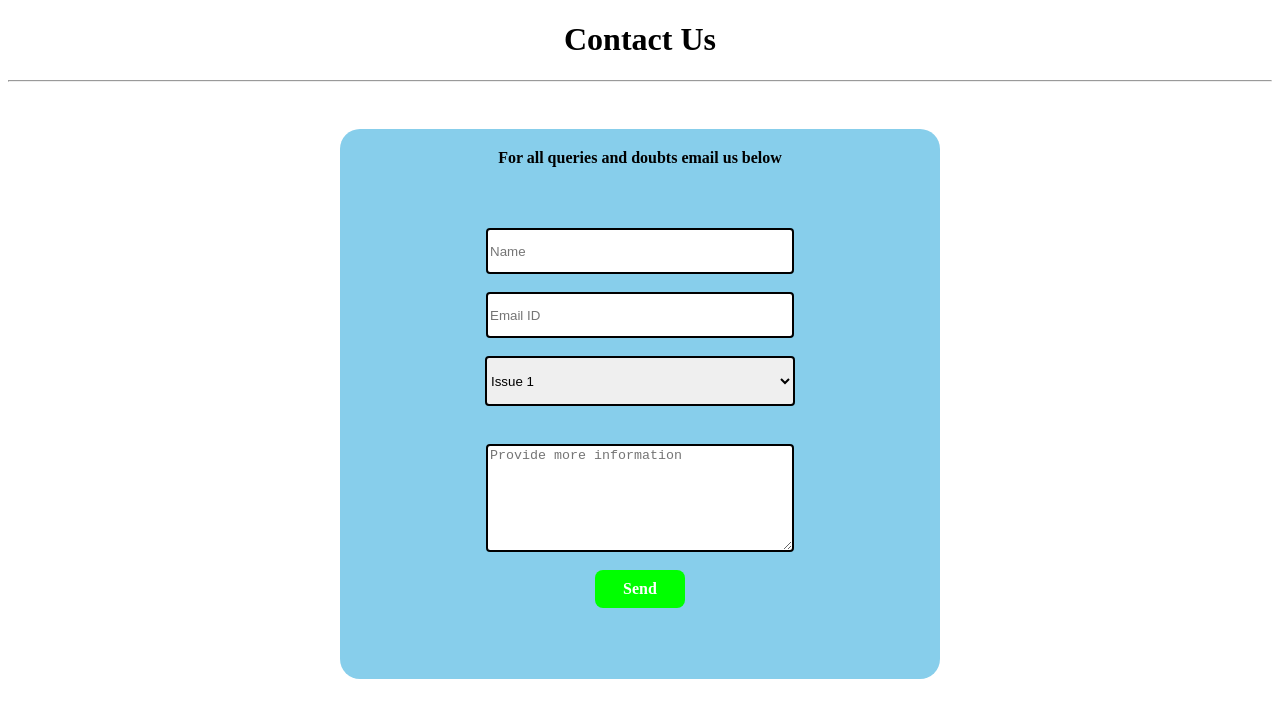
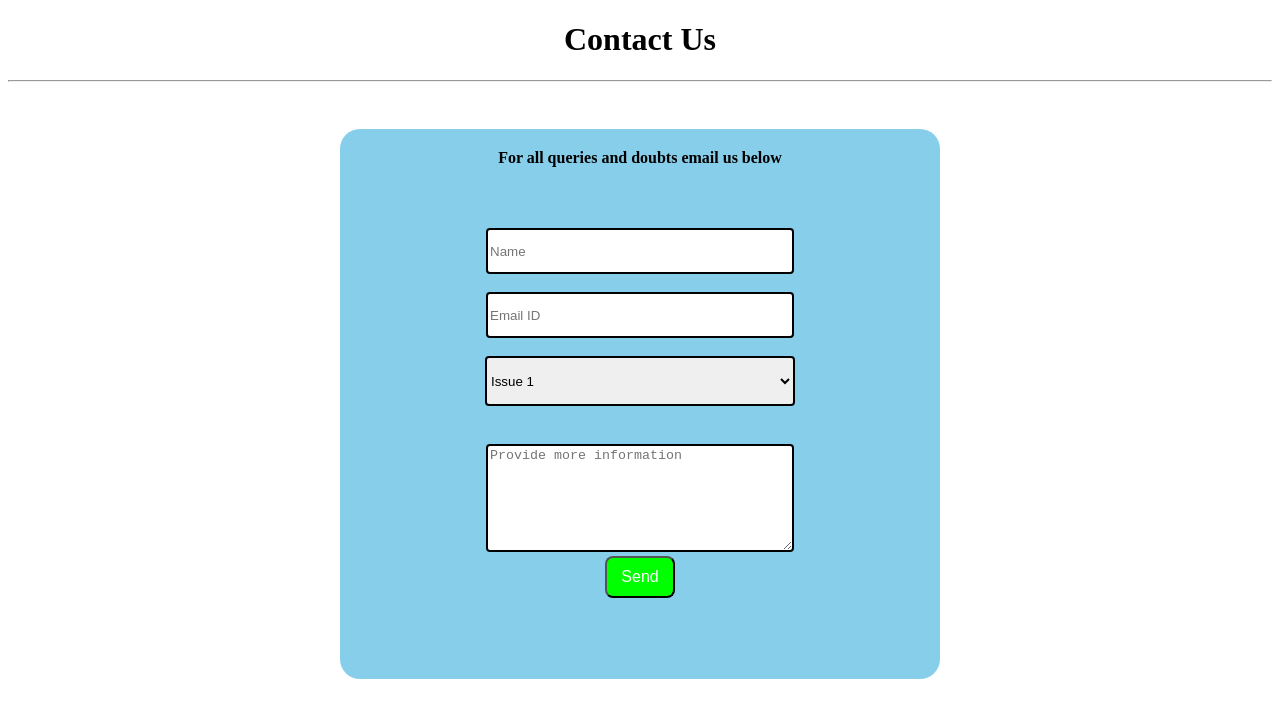
Before and after one commit to Sathish-Kumar-A/contactpage, a plain HTML site: page index.html in a window 1280 px wide. Drawn offline with Linux system fonts and the light colour scheme.

Commit message:
Update index.html

```diff
--- a/index.html
+++ b/index.html
@@ -40,7 +40,7 @@
             margin-top:20px;
             height:100px;
         }
-        h2{
+        button{
             width:70px;
             padding:10px;
             font-size:1em;
@@ -51,7 +51,7 @@
             text-decoration: none;
             color:white;
         }
-        h2:hover{
+        button:hover{
             background-color: #008000;
             color:grey;
             cursor: pointer;
@@ -77,7 +77,7 @@
                 </select><br><br>
                 <textarea name="" id="textarea" cols="30" rows="10" placeholder="Provide more information" required></textarea>
             </div>
-            <h2><a href="#">Send</a></h2>
+            <button type="submit"><a href="#">Send</a></button>
         </form></center>
     </div>
 </body>
```
